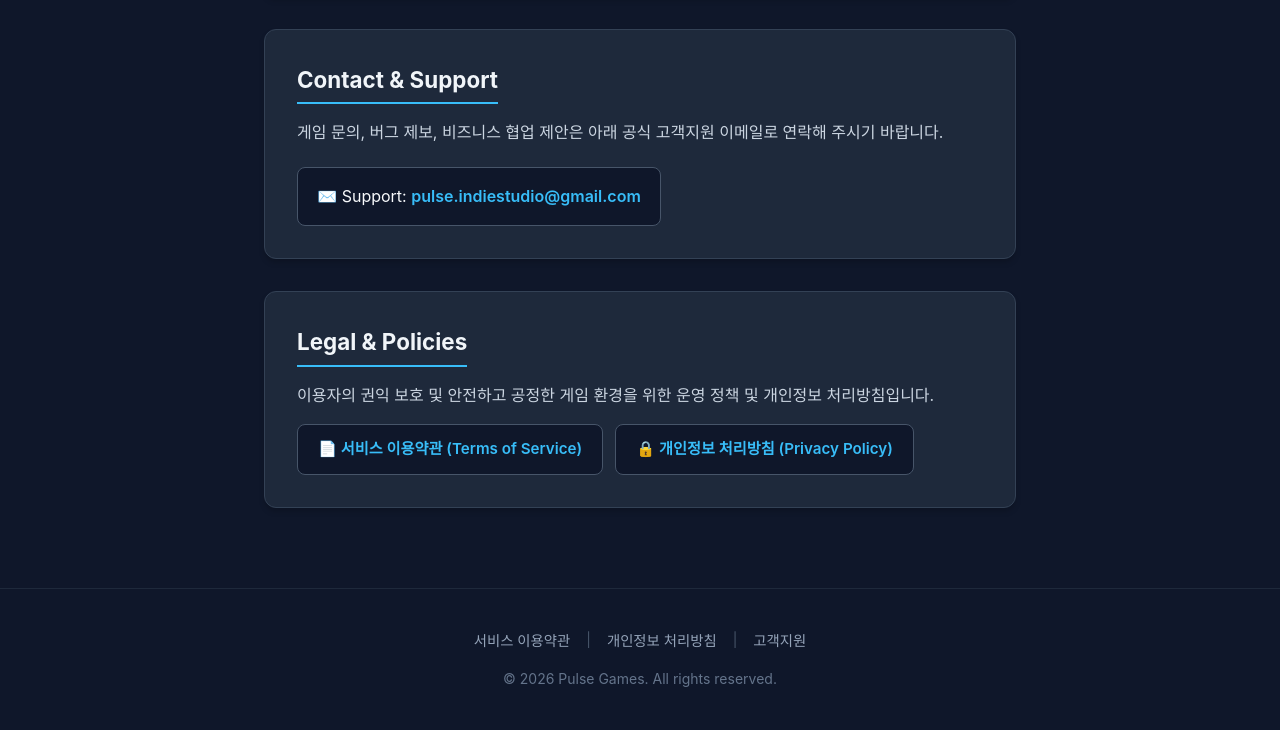
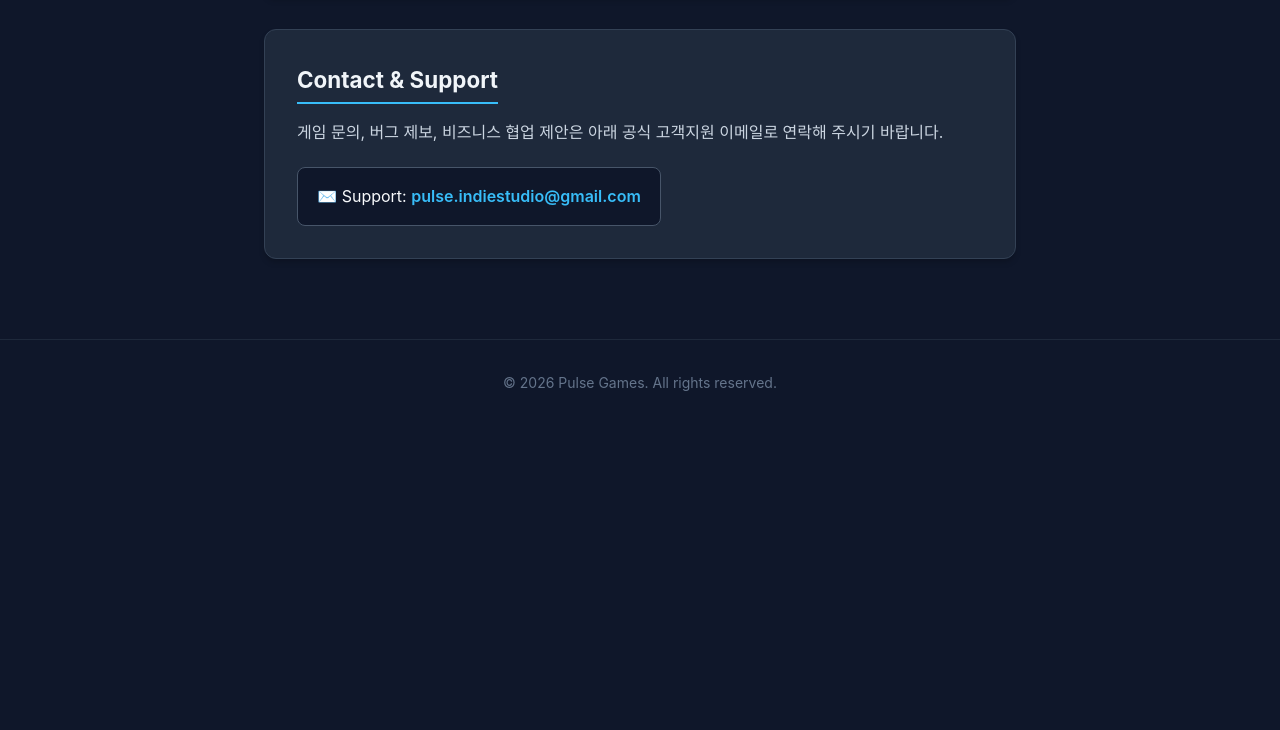
Before and after one commit to Leesinjae/pulsegames, a plain HTML site: page index.html in a window 1280 px wide. Shown: the part 475-1205 px from the top of the page. After the commit the page ends 902 px from the top, so only its background shows below. Drawn offline with Linux system fonts and the light colour scheme.

Commit message:
Update index.html

```diff
--- a/index.html
+++ b/index.html
@@ -18,14 +18,7 @@
         .contact-box { background: #0f172a; border-radius: 8px; padding: 1rem 1.2rem; border: 1px solid #475569; display: inline-block; margin-top: 0.5rem; }
         .contact-box a { color: #38bdf8; text-decoration: none; font-weight: 600; }
         .contact-box a:hover { text-decoration: underline; }
-        .btn-group { display: flex; gap: 12px; margin-top: 1rem; flex-wrap: wrap; }
-        .policy-btn { display: inline-flex; align-items: center; gap: 8px; background: #0f172a; border: 1px solid #475569; color: #38bdf8; padding: 12px 20px; border-radius: 8px; text-decoration: none; font-weight: 600; font-size: 0.95rem; transition: all 0.2s ease; }
-        .policy-btn:hover { background: #334155; border-color: #38bdf8; color: #ffffff; transform: translateY(-2px); box-shadow: 0 4px 12px rgba(56, 189, 248, 0.2); }
-        footer { text-align: center; padding: 2.5rem 1.5rem; background: #0f172a; border-top: 1px solid #1e293b; color: #64748b; font-size: 0.875rem; }
-        .footer-nav { margin-bottom: 1rem; display: flex; justify-content: center; gap: 16px; flex-wrap: wrap; }
-        .footer-nav a { color: #94a3b8; text-decoration: none; font-weight: 500; font-size: 0.9rem; transition: color 0.2s; }
-        .footer-nav a:hover { color: #38bdf8; text-decoration: underline; }
-        .footer-nav span { color: #475569; }
+        footer { text-align: center; padding: 2rem; background: #0f172a; border-top: 1px solid #1e293b; color: #64748b; font-size: 0.875rem; }
     </style>
 </head>
 <body>
@@ -39,7 +32,6 @@
             <p>Pulse Games는 몰입감 넘치는 재미와 창의적인 플레이 경험을 선사하는 모바일/크로스 플랫폼 인디 게임 개발 스튜디오입니다.</p>
             <p>현재 차기작 액션 게임을 개발 중이며, 유저 여러분께 최고의 플레이 경험을 제공하기 위해 최선을 다하고 있습니다.</p>
         </div>
-
         <div class="card">
             <h2>Contact & Support</h2>
             <p>게임 문의, 버그 제보, 비즈니스 협업 제안은 아래 공식 고객지원 이메일로 연락해 주시기 바랍니다.</p>
@@ -47,30 +39,9 @@
                 ✉️ Support: <a href="mailto:pulse.indiestudio@gmail.com">pulse.indiestudio@gmail.com</a>
             </div>
         </div>
-
-        <!-- 새로 추가된 법률 및 정책 고지 카드 (버튼 2개) -->
-        <div class="card">
-            <h2>Legal & Policies</h2>
-            <p>이용자의 권익 보호 및 안전하고 공정한 게임 환경을 위한 운영 정책 및 개인정보 처리방침입니다.</p>
-            <div class="btn-group">
-                <a href="terms.html" class="policy-btn">
-                    📄 서비스 이용약관 (Terms of Service)
-                </a>
-                <a href="privacy.html" class="policy-btn">
-                    🔒 개인정보 처리방침 (Privacy Policy)
-                </a>
-            </div>
-        </div>
     </main>
     <footer>
-        <div class="footer-nav">
-            <a href="terms.html">서비스 이용약관</a>
-            <span>|</span>
-            <a href="privacy.html">개인정보 처리방침</a>
-            <span>|</span>
-            <a href="mailto:pulse.indiestudio@gmail.com">고객지원</a>
-        </div>
-        <p>&copy; 2026 Pulse Games. All rights reserved.</p>
+        &copy; 2026 Pulse Games. All rights reserved.
     </footer>
 </body>
 </html>
```
